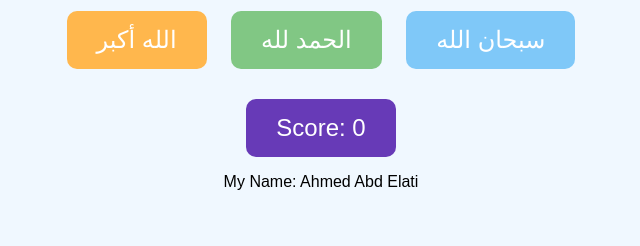
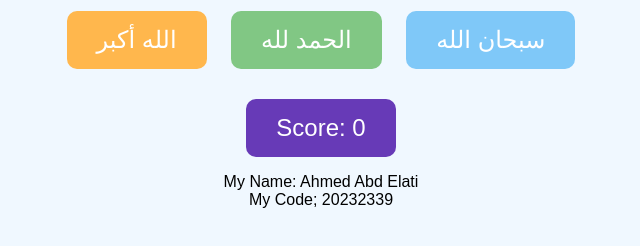
Before and after one commit to Ahmed1112005/Mypage, a plain HTML site: page index.html in a window 1280 px wide. Shown: the part 138-384 px from the top of the page, without its empty margins (319-959 px from the left). Drawn offline with Linux system fonts and the light colour scheme.

Commit message:
Update index.html

```diff
--- a/index.html
+++ b/index.html
@@ -75,6 +75,6 @@
       document.getElementById('score').innerText = count;
     }
   </script>
-<p> My Name: Ahmed Abd Elati</p>
+<p> My Name: Ahmed Abd Elati <br> My Code; 20232339 </p>
 </body>
 </html>
```
